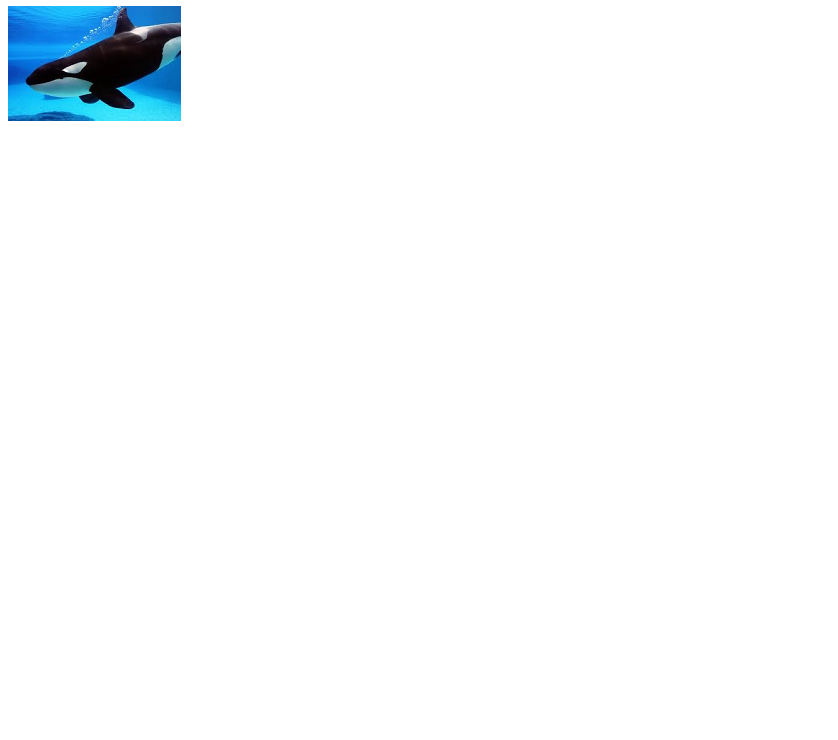
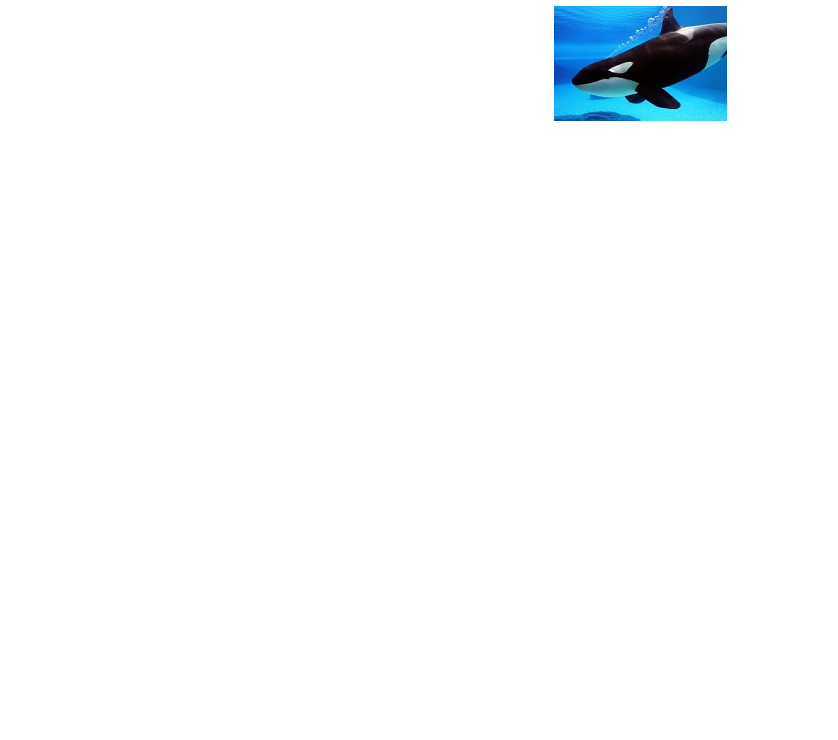
Before and after one commit to Danisaputra87/DaniSaputra, a plain HTML site: page index.html in a window 1280 px wide. Shown: the part 60-800 px from the top of the page, without its empty margins (0-838 px from the left). Drawn offline with Linux system fonts and the light colour scheme.

Commit message:
Update index.html

```diff
--- a/index.html
+++ b/index.html
@@ -5,6 +5,6 @@
 <body>
 	<center><font face="arial">
 	<H1>Situs Dani Saputra</center></H1></font>
-	<img src="paus.png">
+	<center><img src="paus.png"></center>
 </body>
 </html>
```
